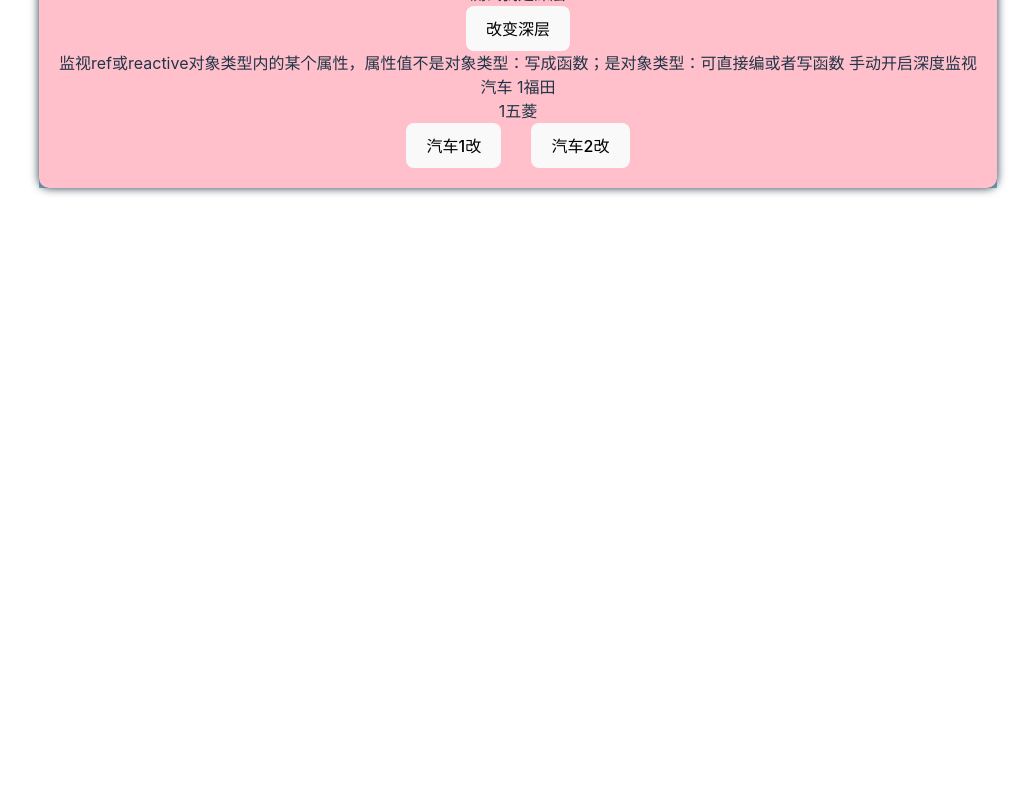
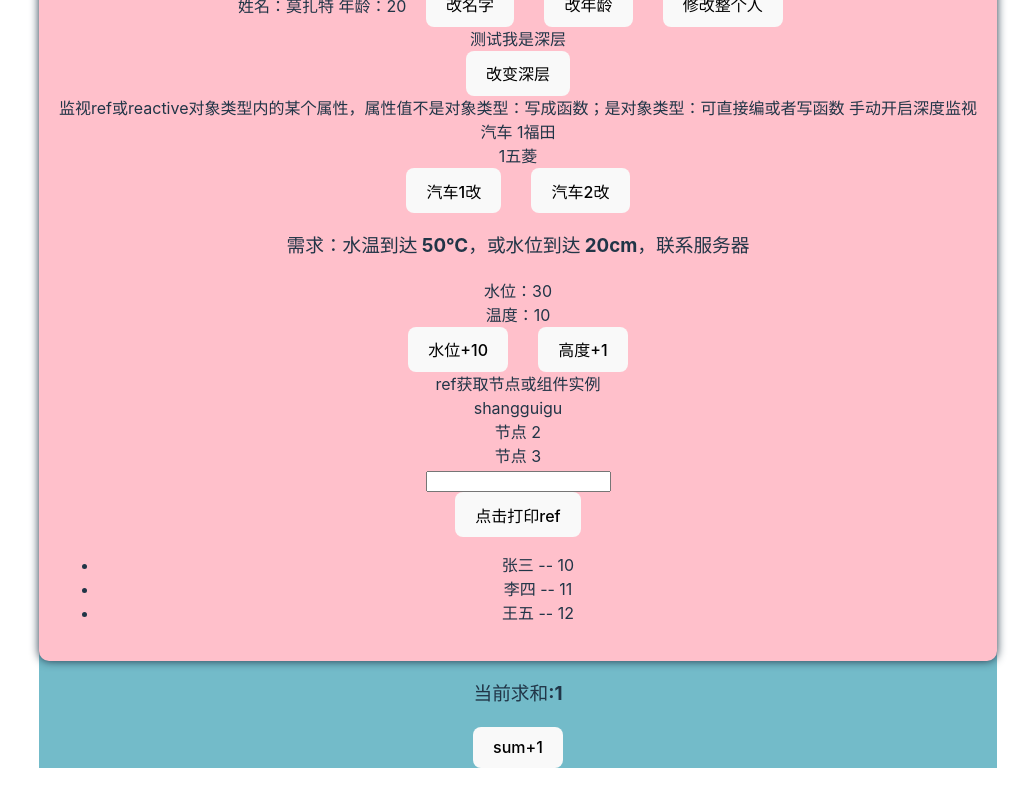
Before and after one commit to gypgyptestmore/vue3_ts_test, a Vue app in the folder vue3_ts/: page / in a window 1280 px wide. Shown: the part 809-1609 px from the top of the page, without its empty margins (122-1157 px from the left). Before the commit the page ends 1029 px from the top, so only its background shows below. Built offline with nearby package versions, Linux system fonts and the light colour scheme.

Commit message:
props,生命周期

```diff
--- a/vue3_ts/src/App.vue
+++ b/vue3_ts/src/App.vue
@@ -2,17 +2,26 @@
 <template>
   <div class="app">
     <h1>你好👋</h1>
-    <person></person>
+    <button @click="showlog">测试</button>
+    <person :list="persons"></person>
+    <live></live>
   </div>
 </template>
-<script lang="ts">
+<script lang="ts" name="App" setup>
+import { ref, defineExpose } from "vue";
 import Person from "./components/Person.vue";
-export default {
-  name: "App",
-  components: {
-    Person,
-  },
-};
+import Live from "./components/live.vue";
+import { type Persons } from "./types/index";
+
+let ren = ref();
+function showlog() {
+  console.log(ren.value);
+}
+let persons: Persons = [
+  { id: 1, name: "张三", age: 10 },
+  { id: 2, name: "李四", age: 11 },
+  { id: 3, name: "王五", age: 12 },
+];
 </script>
 
 <style scoped>
--- a/vue3_ts/src/components/Person.vue
+++ b/vue3_ts/src/components/Person.vue
@@ -45,6 +45,26 @@
     </div>
     <button @click="benchi">汽车1改</button>
     <button @click="baoma">汽车2改</button>
+    <div>
+      <h3>需求：水温到达 50℃，或水位到达 20cm，联系服务器</h3>
+      <div id="demo">水位：{{ temp }}</div>
+      <div>温度：{{ height }}</div>
+      <button @click="addtemp">水位+10</button>
+      <button @click="addheight">高度+1</button>
+      <div>
+        ref获取节点或组件实例
+        <div ref="title1">shangguigu</div>
+        <div ref="title2">节点 2</div>
+        <div ref="title3">节点 3</div>
+        <input type="text" name="" id="" ref="inpt" /><br />
+        <button @click="sholom">点击打印ref</button>
+      </div>
+    </div>
+    <ul>
+      <li v-for="item in list" :key="item.id">
+        {{ item.name }} -- {{ item.age }}
+      </li>
+    </ul>
   </div>
 </template>
 
@@ -55,17 +75,43 @@ export default {
 </script> -->
 
 <script setup lang="ts" name="Person">
-import { ref, reactive, toRef, toRefs, computed, watch } from "vue";
+import { type GamesInter, type Games, type Persons } from "../types/index";
+import {
+  ref,
+  reactive,
+  toRef,
+  toRefs,
+  computed,
+  watch,
+  watchEffect,
+  defineExpose,
+  defineProps,
+} from "vue";
 
+//第一种写法：仅接收
+// const props = defineProps(["list"]);
+// 2.接受+限制类型
+// defineProps<{ list: Persons }>();
+// 3.接受+限制类型+指定默认值+限制必要性
+let props = withDefaults(defineProps<{ list?: Persons }>(), {
+  list: () => [
+    {
+      id: "vdafe01",
+      name: "小猪",
+      age: 20,
+    },
+  ],
+});
 let name = ref("张三");
 let date = ref("周三");
 let age = ref(1);
 let obj = reactive({ names: "赵丽颖", age: "18", sex: "woman" });
-let games = reactive([
+let games: Games = [
+  //let games:GamesInter[]=[{},{}] 或者let games: Array<GamesInter>=[{},{}]
   { id: 1, name: "原神", bank: "yiban" },
-  { id: 2, name: "幻兽帕鲁", bank: "xihuan" },
+  { id: 2, name: "幻兽帕鲁", bank: "xian" },
   { id: 3, name: "双人成行", bank: "henxihuan" },
-]);
+];
 let haha = reactive({
   a: {
     b: {
@@ -228,6 +274,52 @@ watch(
   },
   { deep: true }
 );
+// watcheffect
+let temp = ref(30);
+let height = ref(10);
+function addtemp() {
+  temp.value += 10;
+}
+function addheight() {
+  height.value += 1;
+}
+// watch实现指出监视数据
+// watch(
+//   () => [temp.value, height.value],
+//   (newvalue, oldValue) => {
+//     console.log("水位或高度改变", newvalue, oldValue);
+//     const [newTemp, newHeight] = newvalue;
+//     if (newTemp > 50 || newHeight > 20) {
+//       console.log("联系服务器");
+//     }
+//   }
+// );
+const stopWtach = watchEffect(() => {
+  if (temp.value > 50 || height.value > 10) {
+    console.log(document.getElementById("demo")?.innerHTML);
+    console.log("联系服务器");
+  }
+  //   水温到达 100或水位到 50取消监视
+  if (temp.value === 100 || height.value === 50) {
+    console.log("清理了");
+    stopWtach();
+  }
+});
+
+// ref绑定组件或节点
+let title1 = ref();
+let title2 = ref();
+let title3 = ref();
+function sholom() {
+  //   const t1 = document.getElementById("title1");
+  //   console.log((t1 as HTMLElement).innerText);
+  //   console.log((<HTMLElement>t1).innerText);
+  //   console.log(t1?.innerHTML);
+  console.log(title1.value);
+  console.log(title2.value);
+  console.log(title3.value);
+}
+defineExpose({ title1, title2, title3 });
 </script>
 
   <style scoped>
--- /dev/null
+++ b/vue3_ts/src/components/live.vue
@@ -0,0 +1,44 @@
+<template>
+  <div>
+    <h3>当前求和:{{ sum }}</h3>
+    <button @click="changeSum">sum+1</button>
+  </div>
+</template>
+
+<script setup lang="ts" name="live">
+import {
+  ref,
+  onBeforeMount,
+  onMounted,
+  onBeforeUpdate,
+  onUpdated,
+  onBeforeUnmount,
+  onUnmounted,
+} from "vue";
+let sum = ref(1);
+function changeSum() {
+  sum.value += 1;
+}
+console.log("setup");
+onBeforeMount(() => {
+  console.log("挂载之前");
+});
+onMounted(() => {
+  console.log("挂载完毕");
+});
+onBeforeUpdate(() => {
+  console.log("更新之前");
+});
+onUpdated(() => {
+  console.log("更新完毕");
+});
+onBeforeUnmount(() => {
+  console.log("卸载前");
+});
+onUnmounted(() => {
+  console.log("卸载完毕");
+});
+</script>
+
+<style>
+</style>
```
Also changed, not shown: vue3_ts/src/types/index.ts (added, +16 -0 lines).
